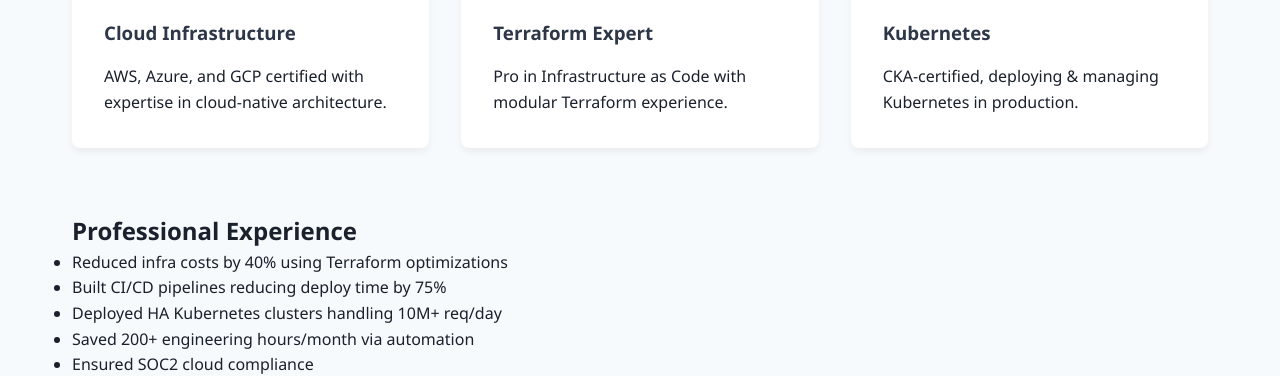
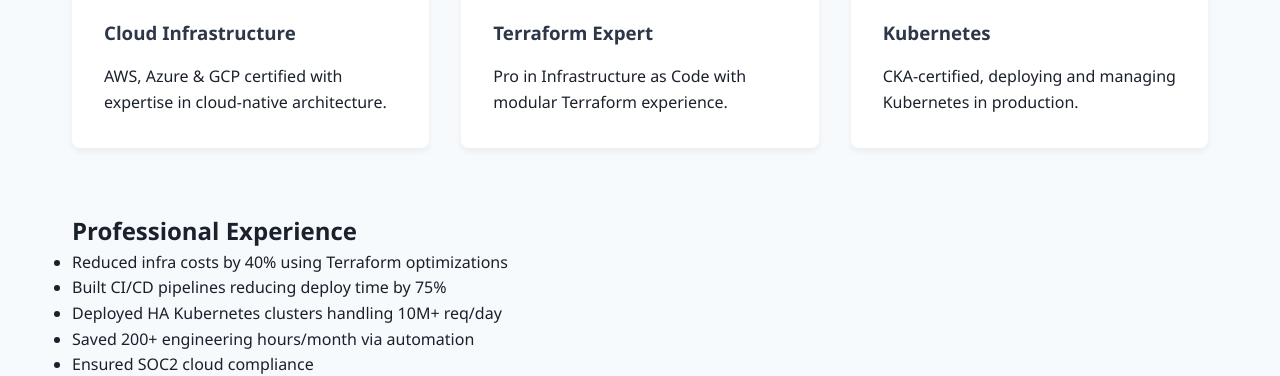
Before and after one commit to iamkashaan/nodejsapp, a website: page views/index.html in a window 1280 px wide. Shown: the part 428-804 px from the top of the page. Drawn offline with Linux system fonts and the light colour scheme.

Commit message:
Update index.html

```diff
--- a/views/index.html
+++ b/views/index.html
@@ -34,7 +34,7 @@
             <div class="feature">
                 <div class="feature-icon">☁️</div>
                 <h3>Cloud Infrastructure</h3>
-                <p>AWS, Azure, and GCP certified with expertise in cloud-native architecture.</p>
+                <p>AWS, Azure & GCP certified with expertise in cloud-native architecture.</p>
             </div>
             <div class="feature">
                 <div class="feature-icon">⚙️</div>
@@ -44,7 +44,7 @@
             <div class="feature">
                 <div class="feature-icon">⎈</div>
                 <h3>Kubernetes</h3>
-                <p>CKA-certified, deploying & managing Kubernetes in production.</p>
+                <p>CKA-certified, deploying and managing Kubernetes in production.</p>
             </div>
         </section>
 
```
